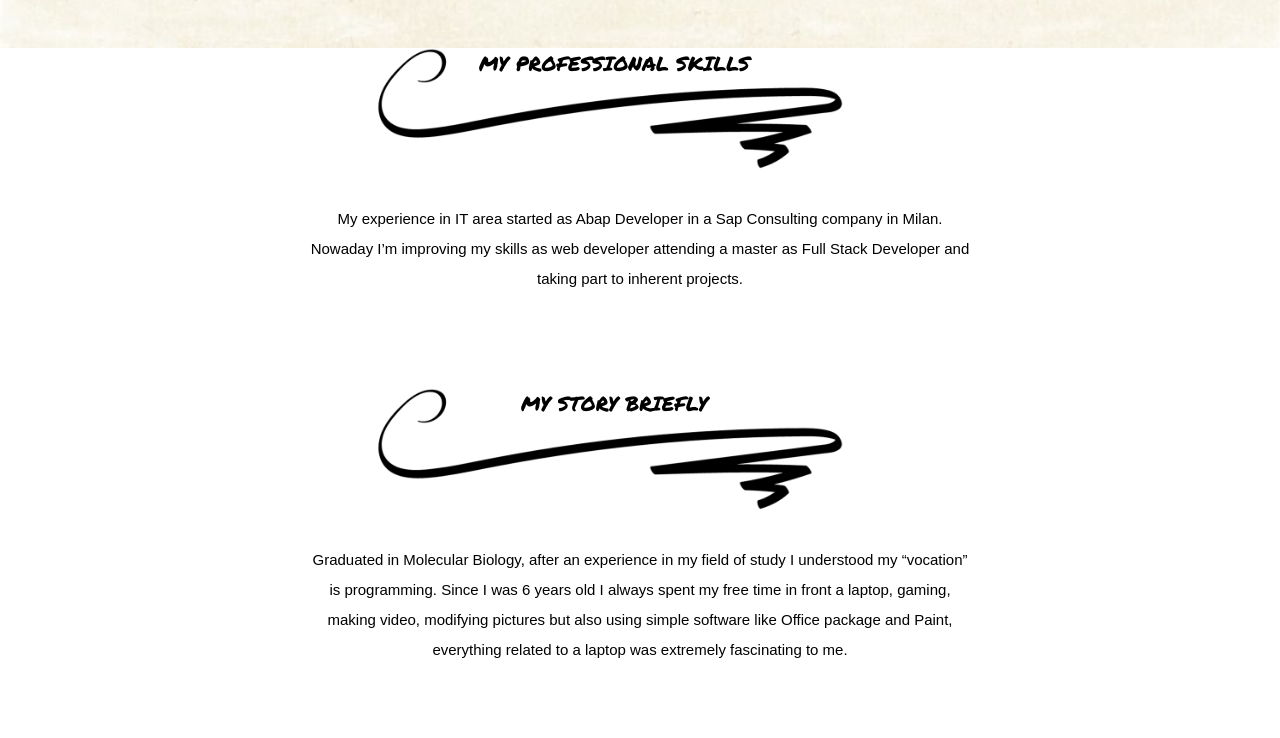
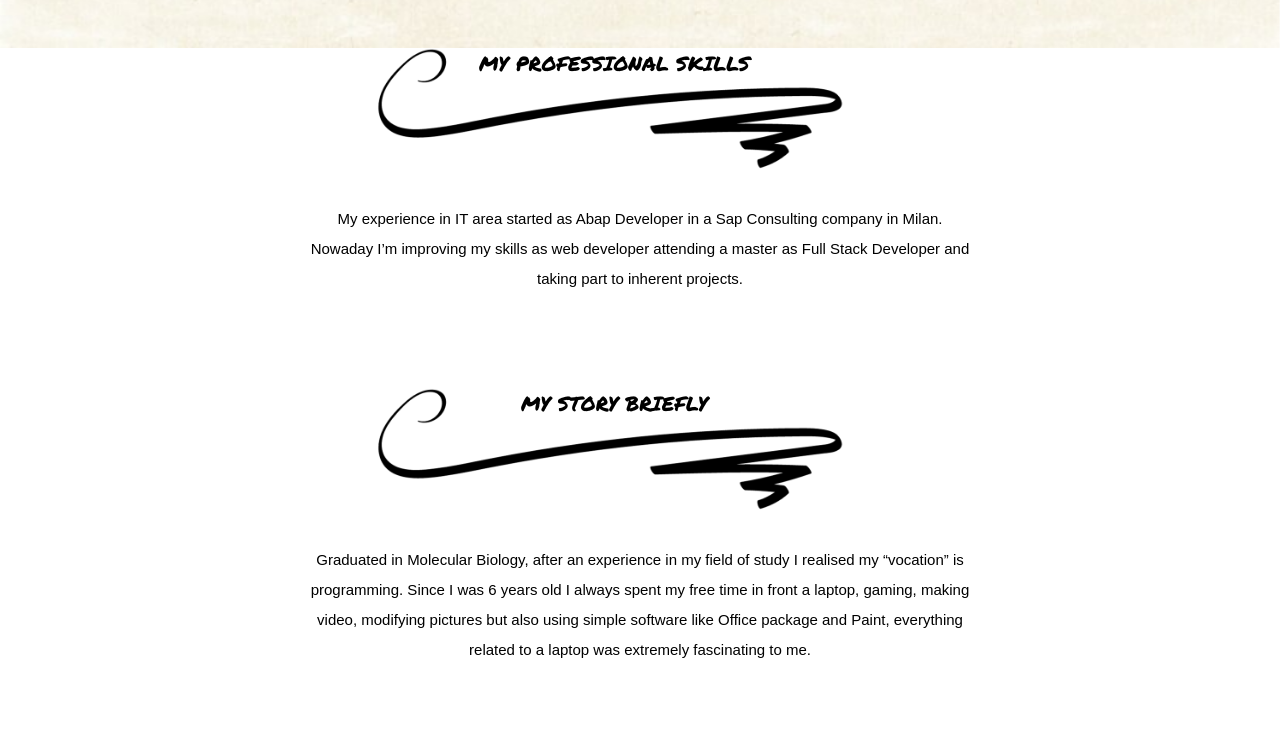
Before and after one commit to Stefina11/progetto-HTML-CSS, a plain HTML site: page about.html in a window 1280 px wide. Shown: the part 752-1490 px from the top of the page. Drawn offline with Linux system fonts and the light colour scheme.

Commit message:
Add files via upload

```diff
--- a/about.html
+++ b/about.html
@@ -70,7 +70,7 @@
                 <img class="underline3" src=".\assets\img\sottol.png" alt="">
             </figure>
             <p class="p-ordinary-text"> Graduated in Molecular Biology, after an experience in my field of
-                  study I understood my “vocation” is programming. Since I was 6 years old I always spent my
+                  study I realised my “vocation” is programming. Since I was 6 years old I always spent my
                   free time in front a laptop, gaming, making video, modifying pictures but also using
                   simple software like Office package and Paint, everything related to a laptop was extremely
                   fascinating to me.</p>
```
Also changed, not shown: index.html (+2 -0 lines).
